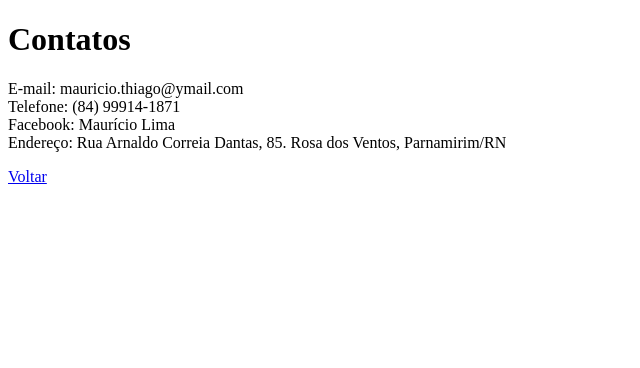
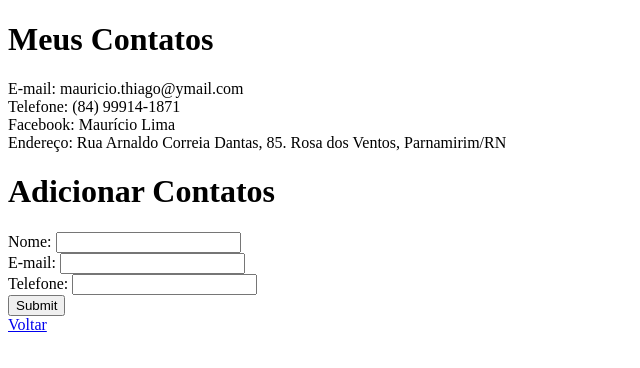
Before and after one commit to mauriciothiago/mauriciothiago.github.io, a plain HTML site: page contato.html in a window 1280 px wide. Shown: the whole page, without its empty margins (0-640 px from the left). Drawn offline with Linux system fonts and the light colour scheme.

Commit message:
criando tabelas e formulario

```diff
--- a/contato.html
+++ b/contato.html
@@ -4,14 +4,24 @@
     <meta charset="UTF-8"/>
     <title>Projeto 01 - WEB 1</title>
   </head>
-  <body>
-    <h1>Contatos</h1>
+  <body backgroundcolor="FFF8DC">
+    <h1>Meus Contatos</h1>
     <p>
         E-mail: mauricio.thiago@ymail.com</br>
         Telefone: (84) 99914-1871</br>
         Facebook: Maurício Lima</br>
         Endereço: Rua Arnaldo Correia Dantas, 85. Rosa dos Ventos, Parnamirim/RN</br>
     </p>
+    <h1>Adicionar Contatos</h1>
+     <form  method="get">
+        Nome: <input type="text"><br>
+        E-mail:  <input type="text"><br>
+        Telefone: <input type="text"><br>
+
+                    <input type="submit" value="Submit">
+     </form>
+
+
 
   <a href="index.html">Voltar</a>
   </body>
```
Also changed, not shown: index.html (+3 -3 lines).
